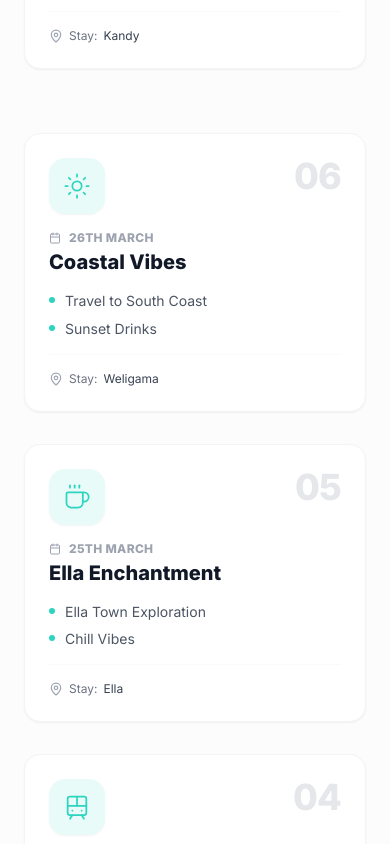
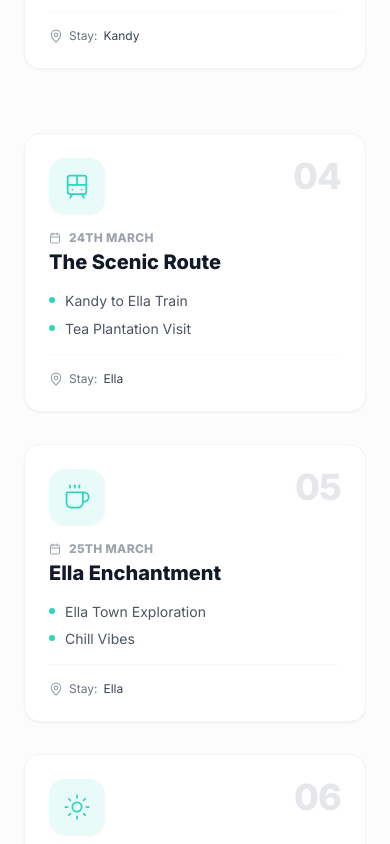
Before and after one commit to sharu28/ETP, a React (Vite) app: page / in a window 390 px wide. Shown: the part 4880-5724 px from the top of the page. Built offline with nearby package versions, Linux system fonts and the light colour scheme.

Commit message:
fix(Itinerary): Reverse second row layout on mobile
Reverses the visual order of itinerary days in the second row on mobile devices to ensure better alignment with preceding and succeeding days. This improves the overall layout and readability of the itinerary on smaller screens.

```diff
--- a/components/Itinerary.tsx
+++ b/components/Itinerary.tsx
@@ -14,8 +14,8 @@ const Itinerary: React.FC = () => {
   const row2 = [ITINERARY_DAYS[5], ITINERARY_DAYS[4], ITINERARY_DAYS[3]];
   const row3 = ITINERARY_DAYS.slice(6, 9);
 
-  const renderRow = (items: any[], rowIndex: number) => (
-    <div className="relative grid grid-cols-1 md:grid-cols-3 gap-8">
+  const renderRow = (items: any[], rowIndex: number, reverseOnMobile: boolean = false) => (
+    <div className={`relative gap-8 ${reverseOnMobile ? 'flex flex-col-reverse md:grid md:grid-cols-3' : 'grid grid-cols-1 md:grid-cols-3'}`}>
       {/* Horizontal Connecting Line (Desktop Only) */}
       <div className="hidden md:block absolute top-1/2 left-[16.66%] right-[16.66%] h-0.5 border-t-[3px] border-dashed border-tropical-teal/40 -translate-y-1/2 z-0"></div>
 
@@ -118,7 +118,7 @@ const Itinerary: React.FC = () => {
 
           {/* Row 2: Days 6-4 (Reversed) */}
           <div className="relative">
-            {renderRow(row2, 2)}
+            {renderRow(row2, 2, true)}
             {/* Vertical Connector: Row 2 -> Row 3 (Left Side) */}
             <div className="hidden md:block absolute left-[16.66%] top-full h-20 border-l-[3px] border-dashed border-tropical-teal/40 z-0"></div>
           </div>
```
